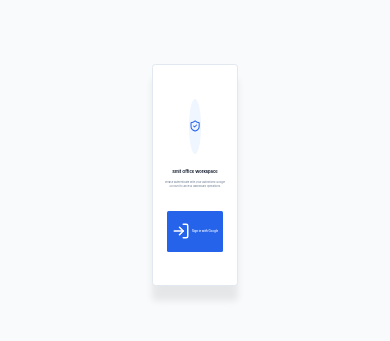
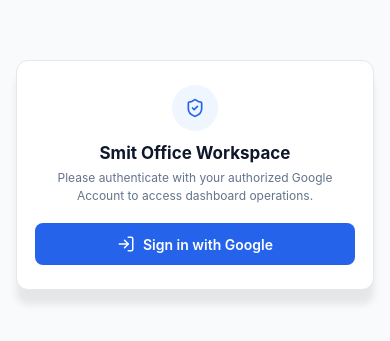
Before and after one commit to Kalpesh-Parab/Smit, a React (Vite) app in the folder client/: page / in a window 390 px wide. Shown: the part 247-588 px from the top of the page. Built offline with nearby package versions, Linux system fonts and the light colour scheme; no server answers.

Commit message:
Initial commit: Smit Office MERN stack with WhatsApp & Google Auth

```diff
--- a/client/src/components/ProtectedRoute.scss
+++ b/client/src/components/ProtectedRoute.scss
@@ -10,6 +10,8 @@
   background-color: var(--bg-primary);
   color: var(--text-primary);
   gap: to-vh(16);
+  padding: 16px;
+  box-sizing: border-box;
 
   .spinner {
     animation: spin 1s linear infinite;
@@ -18,6 +20,7 @@
 
   .lock-card {
     width: to-vw(420);
+    max-width: 100%;
     background-color: var(--bg-surface);
     border: to-vh(1) solid var(--border-color);
     border-radius: to-vw(16);
@@ -27,6 +30,7 @@
     align-items: center;
     text-align: center;
     box-shadow: 0 to-vh(16) to-vw(36) rgba(0, 0, 0, 0.08);
+    box-sizing: border-box;
 
     .lock-icon {
       width: to-vw(60);
@@ -44,6 +48,7 @@
       font-size: to-vw(20);
       font-weight: 700;
       margin-bottom: to-vh(8);
+      color: var(--text-primary);
     }
 
     p {
@@ -56,6 +61,7 @@
     .login-action-btn {
       display: inline-flex;
       align-items: center;
+      justify-content: center;
       gap: to-vw(10);
       background-color: var(--accent-primary);
       color: #ffffff;
@@ -64,6 +70,8 @@
       font-size: to-vw(14);
       font-weight: 600;
       transition: background-color 0.2s ease;
+      cursor: pointer;
+      border: none;
 
       &:hover {
         background-color: var(--accent-hover);
@@ -71,3 +79,97 @@
     }
   }
 }
+
+// Tablet Viewports (<= 768px)
+@media (max-width: 768px) {
+  .auth-lock-screen {
+    height: 100dvh;
+    padding: 20px;
+    gap: 14px;
+
+    .lock-card {
+      width: 380px;
+      padding: 28px 24px;
+      border-radius: 14px;
+
+      .lock-icon {
+        width: 52px;
+        height: 52px;
+        margin-bottom: 14px;
+
+        svg {
+          width: 24px;
+          height: 24px;
+        }
+      }
+
+      h2 {
+        font-size: 18px;
+        margin-bottom: 6px;
+      }
+
+      p {
+        font-size: 13px;
+        margin-bottom: 20px;
+      }
+
+      .login-action-btn {
+        padding: 10px 20px;
+        font-size: 13px;
+        border-radius: 7px;
+        gap: 8px;
+      }
+    }
+  }
+}
+
+// Mobile Viewports (<= 480px)
+@media (max-width: 480px) {
+  .auth-lock-screen {
+    height: 100dvh;
+    padding: 16px;
+
+    .lock-card {
+      width: 100%;
+      padding: 24px 18px;
+      border-radius: 12px;
+
+      .lock-icon {
+        width: 46px;
+        height: 46px;
+        margin-bottom: 12px;
+
+        svg {
+          width: 20px;
+          height: 20px;
+        }
+      }
+
+      h2 {
+        font-size: 17px;
+        margin-bottom: 6px;
+      }
+
+      p {
+        font-size: 12px;
+        margin-bottom: 18px;
+      }
+
+      .login-action-btn {
+        width: 100%; // Spans full card width for easy thumb tapping
+        padding: 12px 16px;
+        font-size: 14px;
+        border-radius: 8px;
+      }
+    }
+  }
+}
+
+@keyframes spin {
+  from {
+    transform: rotate(0deg);
+  }
+  to {
+    transform: rotate(360deg);
+  }
+}
```
